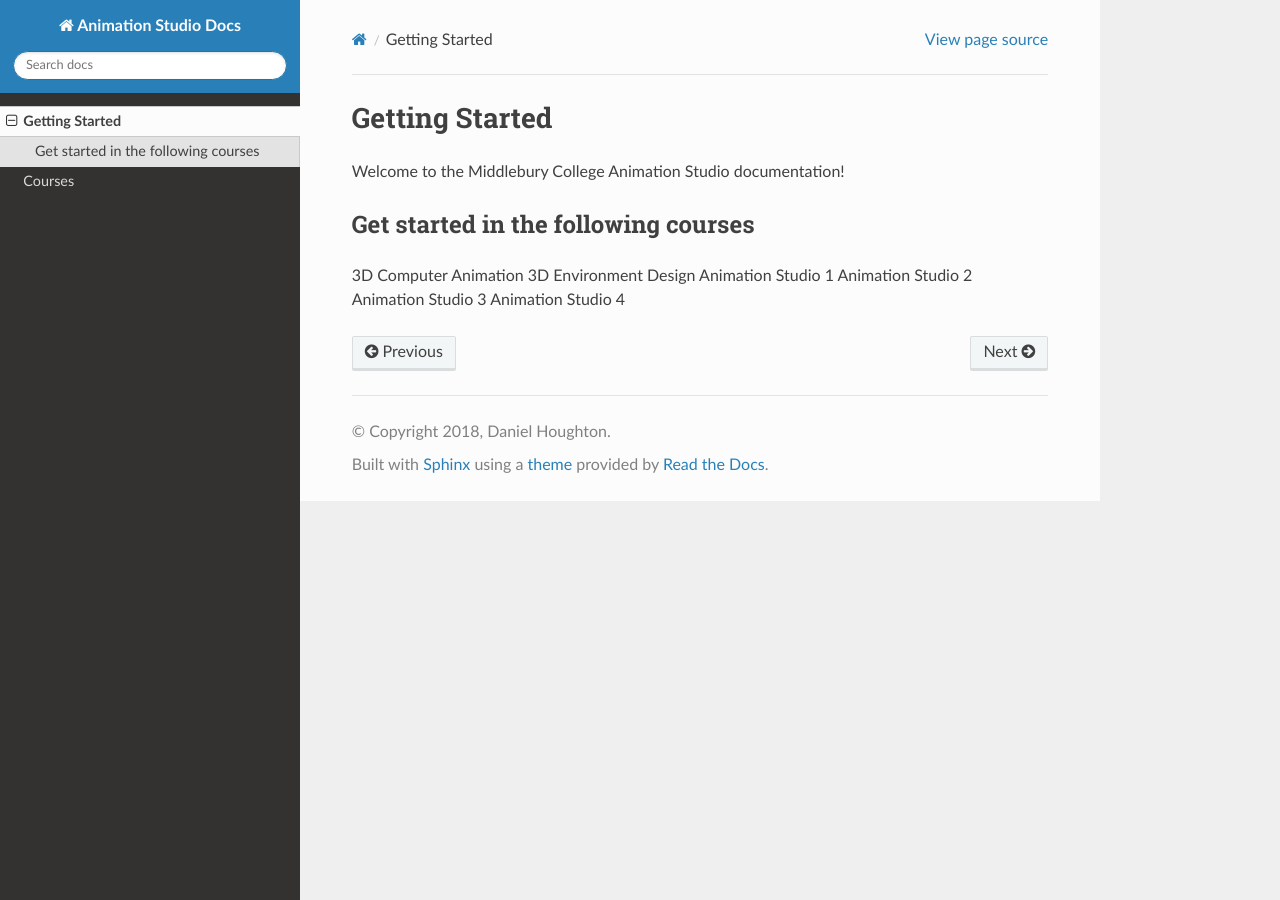
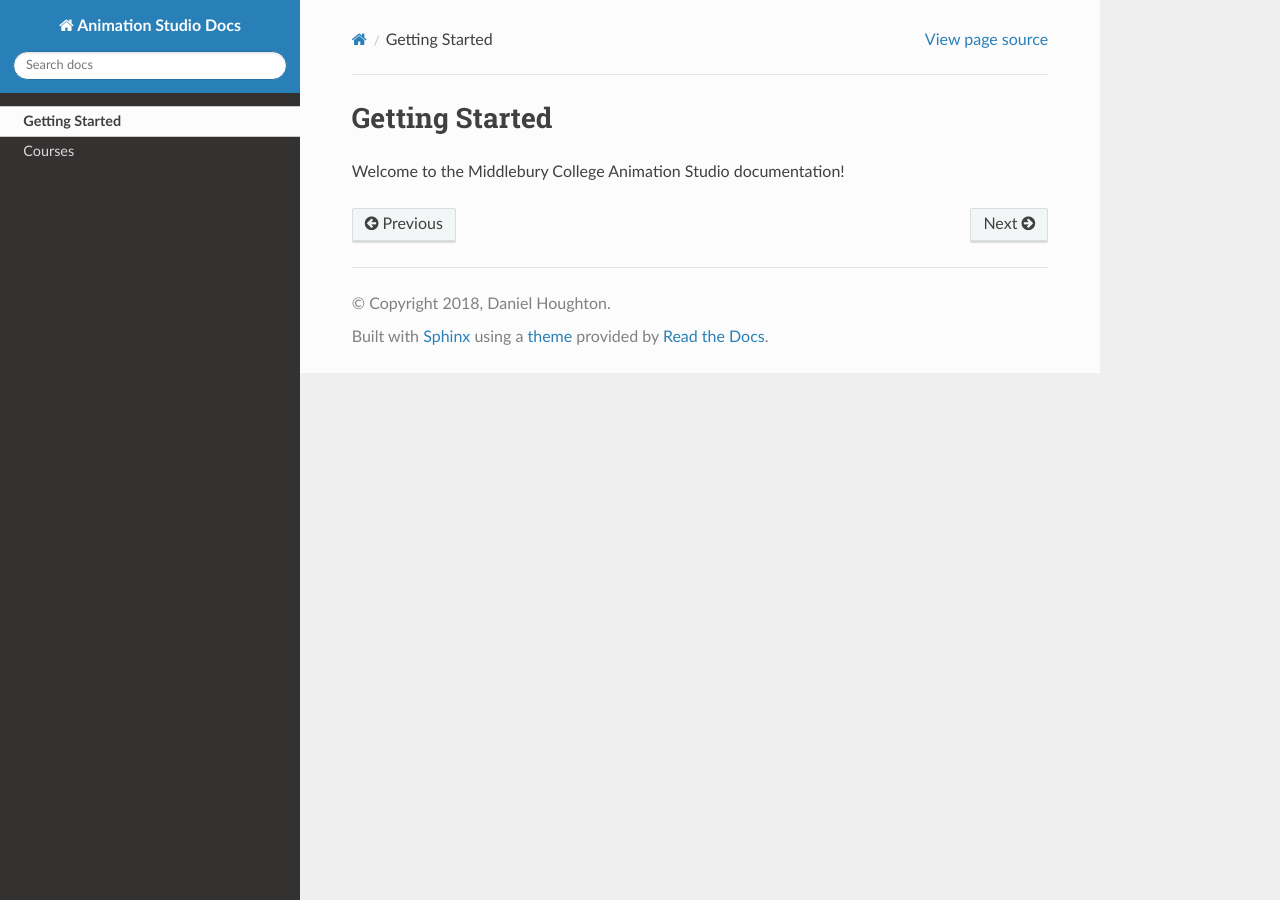
Before and after one commit to daniel-e-houghton/3d_docs, a Sphinx documentation site: the page built from docs/source/getting_started.rst, in a window 1280 px wide. Built offline with Sphinx 7.4.7 and the Read the Docs theme 2.0.0, drawn with Linux system fonts in a browser that asks for light colours; pages that are not in the unit, such as notebooks, are missing from menus.

Commit message:
trying the -a command.

```diff
--- a/docs/source/getting_started.rst
+++ b/docs/source/getting_started.rst
@@ -2,17 +2,3 @@ Getting Started
 ===============
 
 Welcome to the Middlebury College Animation Studio documentation!
-
-Get started in the following courses
-^^^^^^^^^^^^^^^^^^^^^^^^^^^^^^^^^^^^
-
-3D Computer Animation
-3D Environment Design
-Animation Studio 1
-Animation Studio 2
-Animation Studio 3
-Animation Studio 4
-
-.. toctree::
-   :maxdepth: 2
-   :caption: Contents:
```
Also changed, not shown: docs/source/index.rst (+8 -6 lines).
